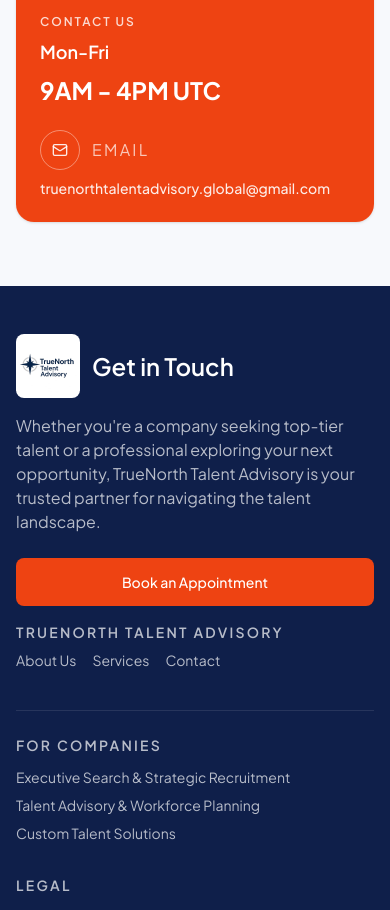
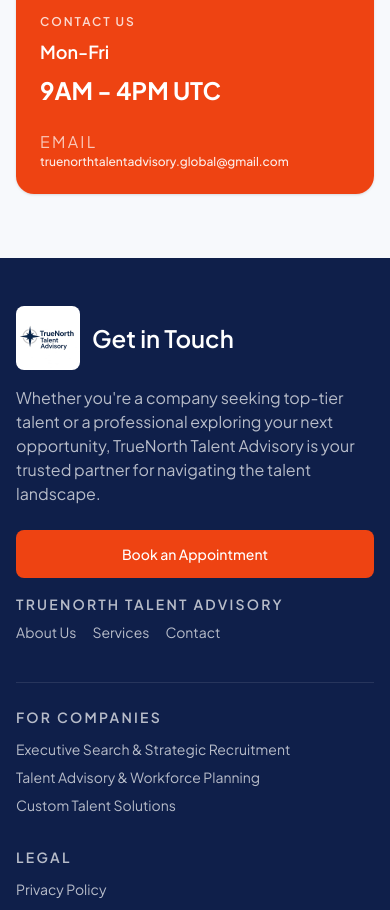
Before and after one commit to Marvellous-Udoye/true-north, a Next.js app: page / in a window 390 px wide. Shown: the part 3420-4330 px from the top of the page. Built offline with nearby package versions, Linux system fonts and the light colour scheme.

Commit message:
style: update font-size for email iin cta section

```diff
--- a/src/app/(external)/_components/visit-section.tsx
+++ b/src/app/(external)/_components/visit-section.tsx
@@ -35,25 +35,22 @@
                 Contact Us
               </p>
               <p className="text-lg font-semibold">Mon-Fri</p>
-              <p className="text-2xl font-bold">9AM - 4PM UTC</p>
+              <p className="text-2xl font-bold">9AM - 4PM {" "} UTC</p>
             </div>
             <div className="flex flex-wrap gap-6 text-sm text-white/90">
               <div className="flex items-center gap-3">
-                <span className="flex h-10 w-10 items-center justify-center rounded-full border border-white/40">
+                <span className="hidden sm:flex h-10 w-10 items-center justify-center rounded-full border border-white/40">
                   <Mail className="h-4 w-4" />
                 </span>
                 <div>
                   <p className="text-base uppercase tracking-[0.14em] text-white/70">
                     Email
                   </p>
-                  <p className="font-medium hidden sm:inline-block">
+                  <p className="font-medium text-xs sm:text-sm">
                     truenorthtalentadvisory.global@gmail.com
                   </p>
                 </div>
               </div>
-              <p className="font-medium -mt-4 inline-block sm:hidden">
-                truenorthtalentadvisory.global@gmail.com
-              </p>
             </div>
           </div>
         </div>
```
